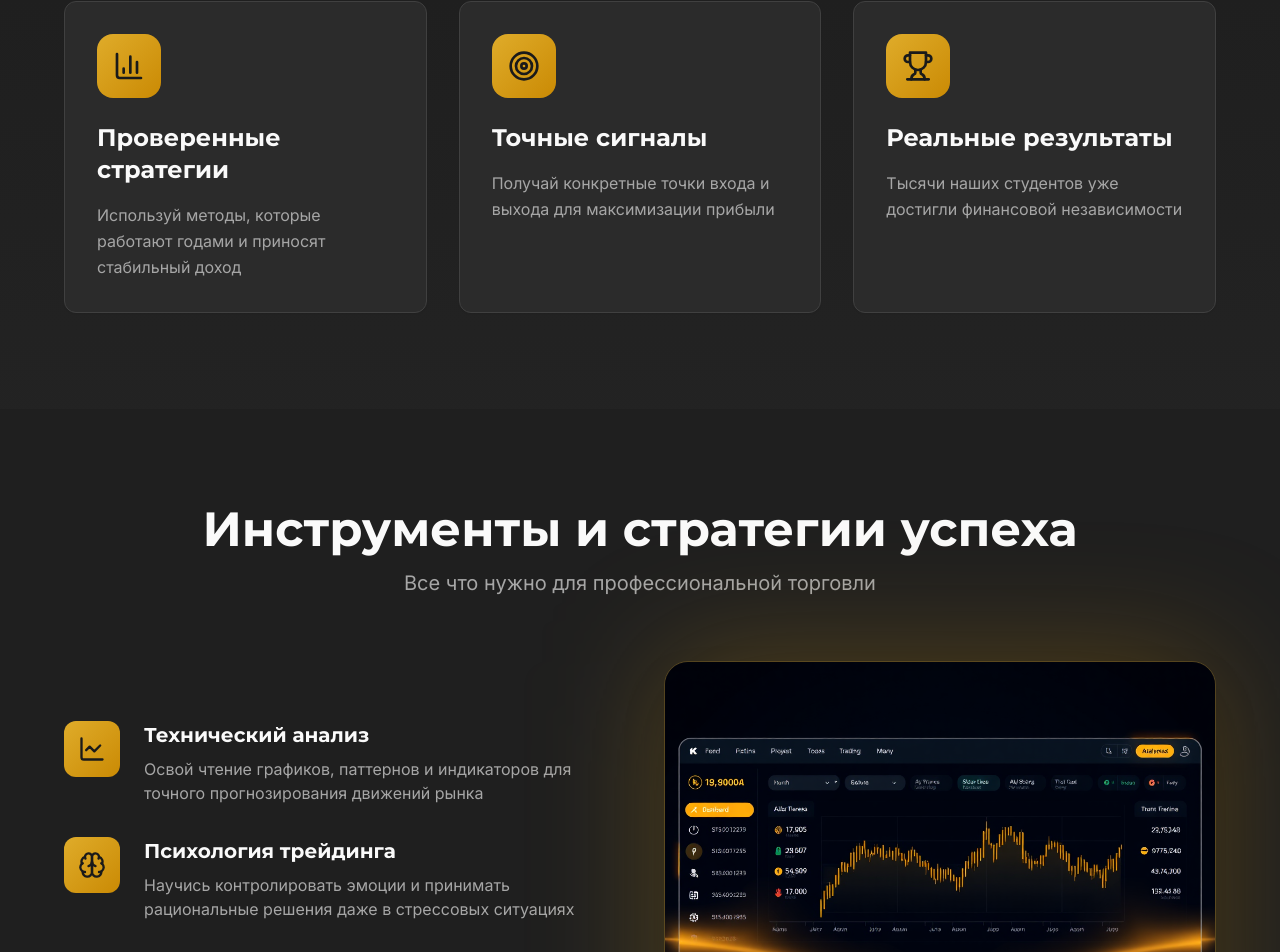
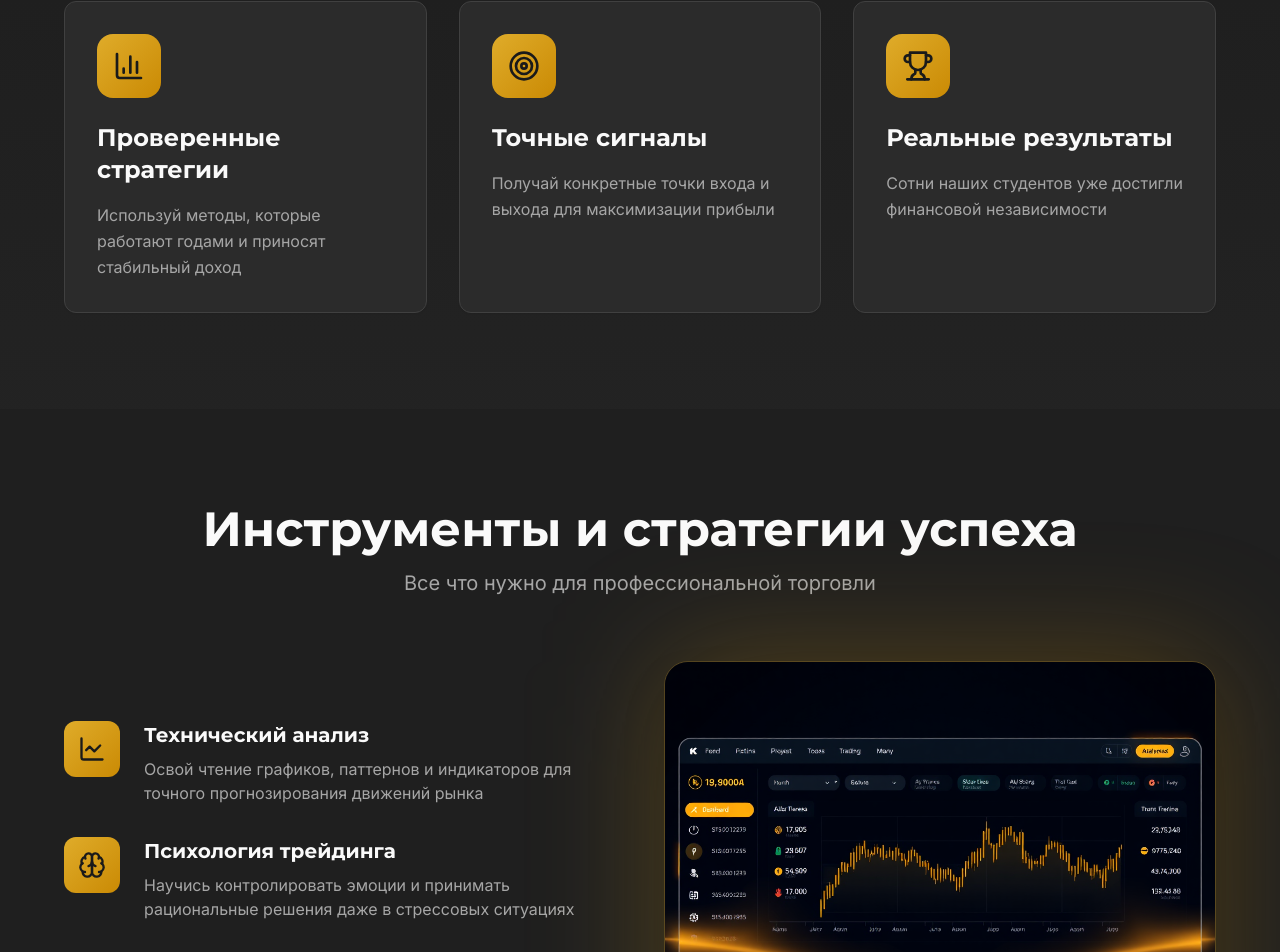
Before and after one commit to pr-poehali-dev/crypto-forex-landing, a React (Vite) app: page / in a window 1280 px wide. Shown: the part 1423-2375 px from the top of the page. Built offline with nearby package versions, Linux system fonts and the light colour scheme.

Commit message:
Правка количества студентов

```diff
--- a/src/pages/Index.tsx
+++ b/src/pages/Index.tsx
@@ -111,7 +111,7 @@ const Index = () => {
               {
                 icon: "Trophy",
                 title: "Реальные результаты",
-                description: "Тысячи наших студентов уже достигли финансовой независимости"
+                description: "Сотни наших студентов уже достигли финансовой независимости"
               }
             ].map((item, index) => (
               <Card
```
